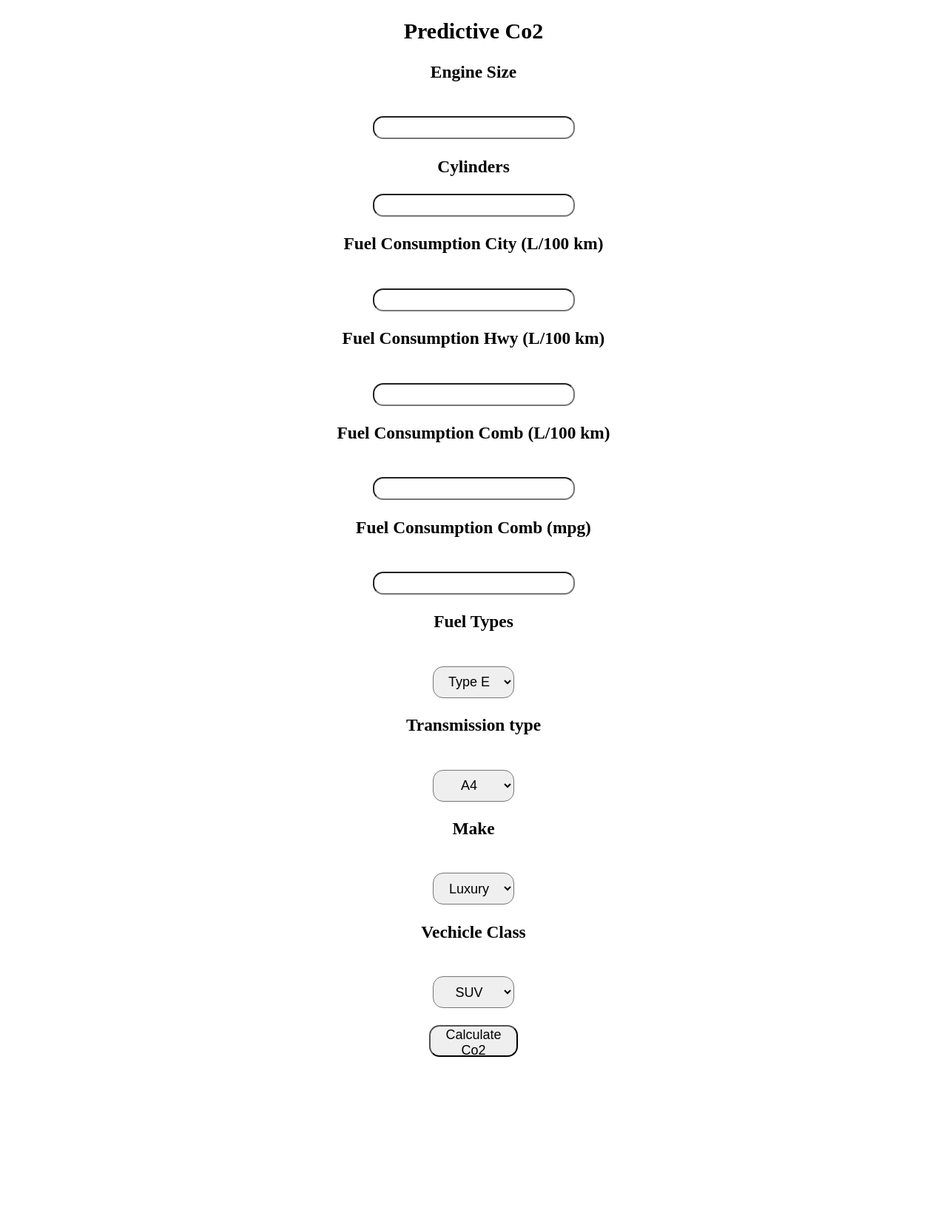
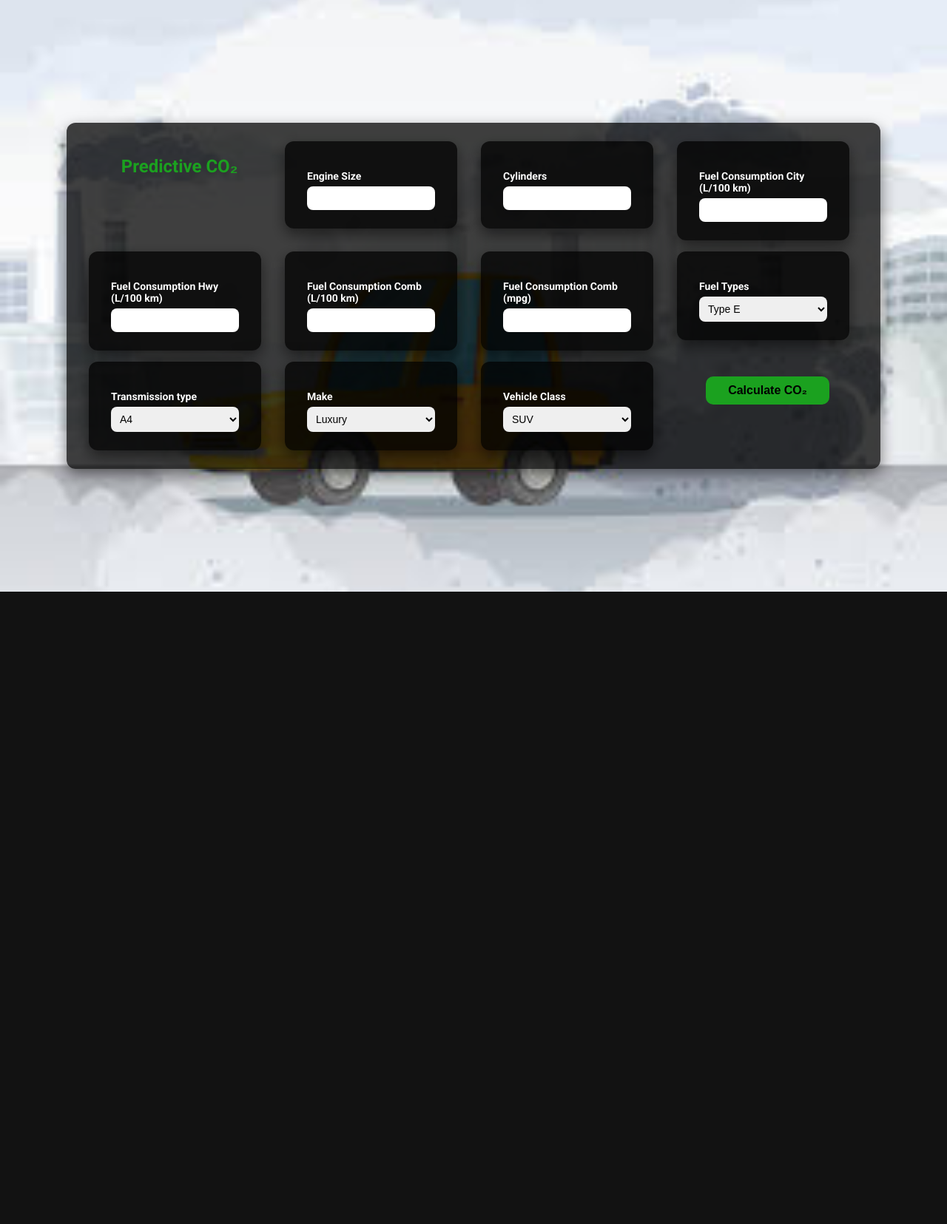
Before and after one commit to Rahulnallala/My-projects, a Flask app: page / in a window 1280 px wide. Shown: the whole page at 74% size. After the commit the page ends 800 px from the top, so only its background shows below. Run offline with Flask 2, Linux system fonts and the light colour scheme; parts of the project's set-up code (start-up, migrations or seed data) failed here and were passed over.

Commit message:
REMODIFIED

```diff
--- a/templates/index.html
+++ b/templates/index.html
@@ -2,39 +2,186 @@
 <html lang="en">
 
 <head>
-    <meta charset="UTF-8">
-    <meta name="viewport" content="width=device-width, initial-scale=1.0">
-    <title>C02</title>
+  <meta charset="UTF-8" />
+  <meta name="viewport" content="width=device-width, initial-scale=1.0" />
+  <title>CO2 Predictor</title>
+  <style>
+    @import url('https://fonts.googleapis.com/css2?family=Roboto:wght@300;500;700&display=swap');
 
+    * {
+      box-sizing: border-box;
+    }
+
+    html,
+    body {
+      margin: 0;
+      padding: 0;
+      height: 100%;
+      font-family: 'Roboto', sans-serif;
+      background: url('/static/co2.jpg') no-repeat center center fixed;
+      background-size: cover;
+      color: #fff;
+    }
+
+    body {
+      display: flex;
+      align-items: center;
+      justify-content: center;
+      overflow: hidden;
+    }
+
+    div {
+      background-color: rgba(0, 0, 0, 0.75);
+      width: 95%;
+      max-width: 1100px;
+      padding: 25px 30px;
+      border-radius: 12px;
+      box-shadow: 0 8px 20px rgba(0, 0, 0, 0.5);
+      animation: fadeIn 1s ease-in-out;
+    }
+
+    h2 {
+      font-size: 24px;
+      color: #1ba11f;
+      text-align: center;
+      margin-bottom: 20px;
+    }
+
+    form {
+      display: grid;
+      grid-template-columns: repeat(auto-fit, minmax(220px, 1fr));
+      gap: 15px 20px;
+      align-items: start;
+    }
+
+    h3 {
+      font-size: 14px;
+      margin-bottom: 6px;
+    }
+
+    input,
+    select {
+      width: 100%;
+      padding: 8px;
+      font-size: 14px;
+      border: none;
+      border-radius: 8px;
+      outline: none;
+      transition: all 0.3s ease;
+    }
+
+    input:focus,
+    select:focus {
+      transform: scale(1.02);
+      box-shadow: 0 0 8px rgba(0, 255, 213, 0.7);
+    }
+
+    #sub {
+      background-color: #1ba11f;
+      color: #000;
+      font-weight: bold;
+      cursor: pointer;
+      padding: 10px 30px;
+      border: none;
+      border-radius: 10px;
+      font-size: 16px;
+      transition: all 0.3s ease;
+      display: block;
+      margin: 20px auto 0 auto;
+    }
+
+    #sub:hover {
+      background-color: #00bfa6;
+      transform: scale(1.03);
+      box-shadow: 0 0 10px #00ffd5;
+    }
+
+    .result {
+      text-align: center;
+      margin-top: 20px;
+      grid-column: span 4;
+    }
+
+    .result h3 {
+      margin: 5px;
+      font-size: 16px;
+    }
+
+    .prediction-blue {
+      color: #062d75;
+    }
+
+    .eco-green {
+      color: #1ba11f;
+      font-weight: bold;
+    }
+
+    .eco-red {
+      color: #ff4d4d;
+      font-weight: bold;
+    }
+
+    @keyframes fadeIn {
+      from {
+        opacity: 0;
+        transform: translateY(30px);
+      }
+
+      to {
+        opacity: 1;
+        transform: translateY(0);
+      }
+    }
+
+    @media (max-width: 600px) {
+      .result {
+        grid-column: span 1;
+      }
+    }
+  </style>
 </head>
 
 <body>
+  <div>
+    <form action="{{ url_for('predict') }}" method="post">
+      <h2>Predictive CO₂</h2>
 
-    <div style="font-size: 20px;">
-        <form action="{{ url_for('predict')}}" method="post">
-            <h2>Predictive Co2</h2>
-
-
-
-
-            <h3>Engine Size</h3><br><input id="second" name="Engine_Size" required="required">
-            <h3>Cylinders</h3><input id="third" name="Cylinders" required="required">
-            <h3>Fuel Consumption City (L/100 km) </h3><br><input id="third" name="Fuel_Consumption_City" required="required">
-            <h3>Fuel Consumption Hwy  (L/100 km) </h3><br><input id="third" name="Fuel_Consumption_Hwy" required="required">
-            <h3>Fuel Consumption Comb (L/100 km) </h3><br><input id="third" name="Fuel_Consumption_Comb" required="required">
-            <h3>Fuel Consumption Comb (mpg) </h3><br><input id="third" name="Fuel_Consumption_Comb_mpg" required="required">
-
-           <!--Fuel Type -->
-
-            <h3>Fuel Types</h3><br><select name="Fuel_Type" id="research" required="required">
+      <!-- Input fields -->
+      <div>
+        <h3>Engine Size</h3>
+        <input name="Engine_Size" required />
+      </div>
+      <div>
+        <h3>Cylinders</h3>
+        <input name="Cylinders" required />
+      </div>
+      <div>
+        <h3>Fuel Consumption City (L/100 km)</h3>
+        <input name="Fuel_Consumption_City" required />
+      </div>
+      <div>
+        <h3>Fuel Consumption Hwy (L/100 km)</h3>
+        <input name="Fuel_Consumption_Hwy" required />
+      </div>
+      <div>
+        <h3>Fuel Consumption Comb (L/100 km)</h3>
+        <input name="Fuel_Consumption_Comb" required />
+      </div>
+      <div>
+        <h3>Fuel Consumption Comb (mpg)</h3>
+        <input name="Fuel_Consumption_Comb_mpg" required />
+      </div>
+      <div>
+        <h3>Fuel Types</h3>
+        <select name="Fuel_Type" required>
           <option value="Type_E">Type E</option>
           <option value="Type_X">Type X</option>
           <option value="Type_Z">Type Z</option>
         </select>
-
-
-           <!--Transmission-->
-            <h3>Transmission type</h3><br><select name="Transmission" id="research" required="required">
+      </div>
+      <div>
+        <h3>Transmission type</h3>
+        <select name="Transmission" required>
           <option value="A4">A4</option>
           <option value="A5">A5</option>
           <option value="A6">A6</option>
@@ -62,138 +209,37 @@
           <option value="M6">M6</option>
           <option value="M7">M7</option>
         </select>
-
-
-           <!--Make-->
-
-            <h3>Make</h3><br><select name="Make" id="research" required="required">
+      </div>
+      <div>
+        <h3>Make</h3>
+        <select name="Make" required>
           <option value="Luxury">Luxury</option>
           <option value="Premium">Premium</option>
           <option value="Sports">Sports</option>
         </select>
-
-
-           <!--Vichle Class-->
-            <h3>Vechicle Class</h3><br><select name="Vehicle_Class" id="research" required="required">
+      </div>
+      <div>
+        <h3>Vehicle Class</h3>
+        <select name="Vehicle_Class" required>
           <option value="SUV">SUV</option>
           <option value="Sedan">Sedan</option>
           <option value="Truck">Truck</option>
         </select>
-
-            <br><br><button id="sub" type="submit ">Calculate Co2</button>
-            <br>
-
-        </form>
-
-
-
-        <br><br><h3>{{ prediction_text }}<h3>
-            <br><br><h3>{{rating_text }}<h3>
-                <br><br><h3>{{ eco_text }}<h3></h3>
       </div>
 
+      <!-- Submit Button centered with no surrounding styling div -->
+      <button id="sub" type="submit">Calculate CO₂</button>
 
-
-
-    <style>
-        body {
-            background-image: image-url('/static/co2.jpg');
-            text-align: center;
-            padding: 0px;
-        }
-
-        #research {
-            font-size: 18px;
-            width: 100px;
-            height: 23px;
-            top: 23px;
-        }
-
-        #box {
-            border-radius: 60px;
-            border-color: 45px;
-            border-style: solid;
-            font-family: cursive;
-            text-align: center;
-            background-color: rgb(168, 131, 61);
-            font-size: medium;
-            position: absolute;
-            width: 700px;
-            bottom: 9%;
-            height: 850px;
-            right: 30%;
-            padding: 0px;
-            margin: 0px;
-            font-size: 14px;
-        }
-
-        #fuel {
-            width: 83px;
-            height: 43px;
-            text-align: center;
-            border-radius: 14px;
-            font-size: 20px;
-        }
-
-        #fuel:hover {
-            background-color: coral;
-        }
-
-        #research {
-            width: 110px;
-            height: 43px;
-            text-align: center;
-            border-radius: 14px;
-            font-size: 18px;
-        }
-
-        #research:hover {
-            background-color: coral;
-        }
-
-        #resea {
-            width: 99px;
-            height: 43px;
-            text-align: center;
-            border-radius: 14px;
-            font-size: 18px;
-        }
-
-        #resea:hover {
-            background-color: coral;
-        }
-
-        #sub {
-            width: 120px;
-            height: 43px;
-            text-align: center;
-            border-radius: 14px;
-            font-size: 18px;
-        }
-
-        #sub:hover {
-            background-color: darkcyan;
-        }
-
-        #second {
-            border-radius: 14px;
-            height: 25px;
-            font-size: 20px;
-            text-align: center;
-        }
-
-        #third {
-            border-radius: 14px;
-            height: 25px;
-            font-size: 20px;
-            text-align: center;
-        }
-
-
-
-
-
-    </style>
+      <!-- Prediction Output (centered, clean) -->
+      {% if prediction_text %}
+        <div class="result">
+          <h3 class="prediction-blue">{{ prediction_text }}</h3>
+          <h3 class="prediction-blue">{{ rating_text }}</h3>
+          <h3 class="{{ 'eco-green' if eco_color == 'green' else 'eco-red' }}">{{ eco_text }}</h3>
+        </div>
+      {% endif %}
+    </form>
+  </div>
 </body>
 
 </html>
```
Also changed, not shown: 2 other files. Lines whose indentation alone changed are shown as unchanged.
